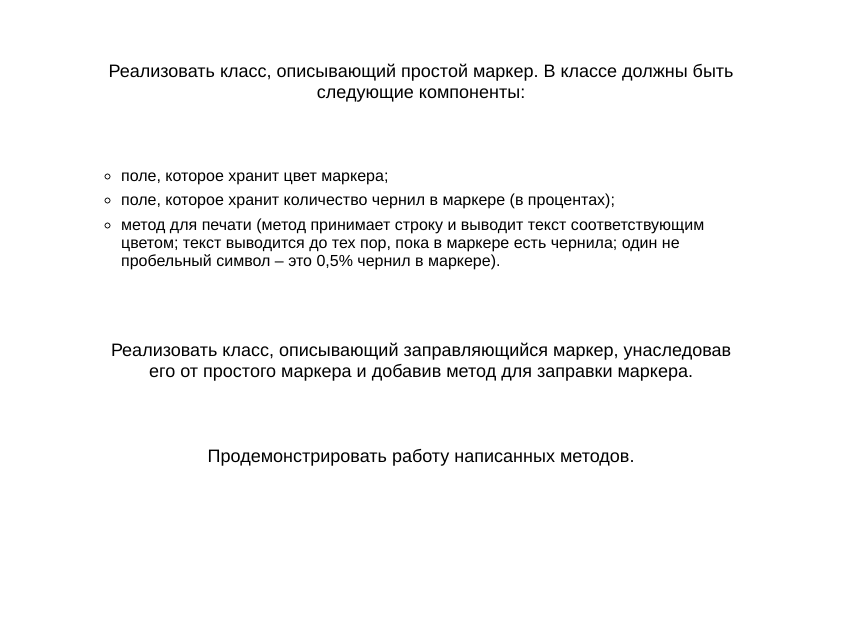
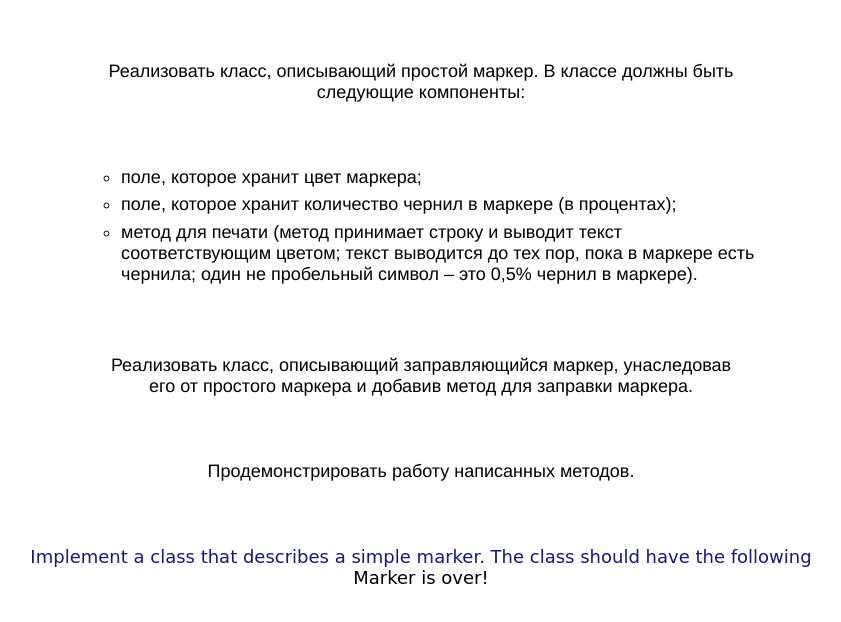
Before and after one commit to VladyslavVasylenko/JS-hw1, a plain HTML site: page hw-js-7/hw-js-7-2/index-hw-js-7-2.html in a window 1280 px wide. Shown: the part 88-710 px from the top of the page, without its empty margins (227-1068 px from the left). Drawn offline with Linux system fonts and the light colour scheme.

Commit message:
hw-js-7-2

```diff
--- a/hw-js-7/hw-js-7-2/index-hw-js-7-2.html
+++ b/hw-js-7/hw-js-7-2/index-hw-js-7-2.html
@@ -19,6 +19,7 @@
   <p class="p">Продемонстрировать работу написанных методов.</p>
 
 
+  <div id="content"></div>
   <script src="./script.js"></script>
 </body>
 </html>
--- a/hw-js-7/hw-js-7-2/script.js
+++ b/hw-js-7/hw-js-7-2/script.js
@@ -1 +1,51 @@
 "use strict";
+
+class Marker {
+  constructor(c, p){
+    this.c = c;
+    this.p = p;
+  }
+
+  get markerProps(){
+    return [this.c, this.p];
+  }
+
+  set markerProps(newProps){
+    [this.c, this.p] = [...newProps];
+  }
+
+  print(line){
+    let t = document.getElementById("content");
+    for (let i = 0; i < line.length; i++){
+      if (this.p != 0){
+        if (line[i] == " "){
+          this.p += 0.5;
+        }
+        t.innerHTML += line[i];
+        t.style.color = this.c;
+        this.p -= 0.5;
+      } else {
+        document.write("Marker is over!");
+        break;
+      }
+    }
+  }
+}
+
+class FilledMarker extends Marker {
+  fill(p){
+    if (p > 100){
+      p = 100;
+    } else {
+      this.p += p;
+    }
+  }
+}
+
+let marker = new FilledMarker("#191970", 5);
+marker.fill(31);
+
+const l = 'Implement a class that describes a simple marker. The class should have the following components: field that stores the color of the marker; a field that stores the amount of ink in the marker (in percent); Implement a refueling marker class by.';
+marker.print(l);
+
+document.body.setAttribute("style", "font-size:18px; text-align:center; font-family: cursive; margin-bottom:5%;");
```
